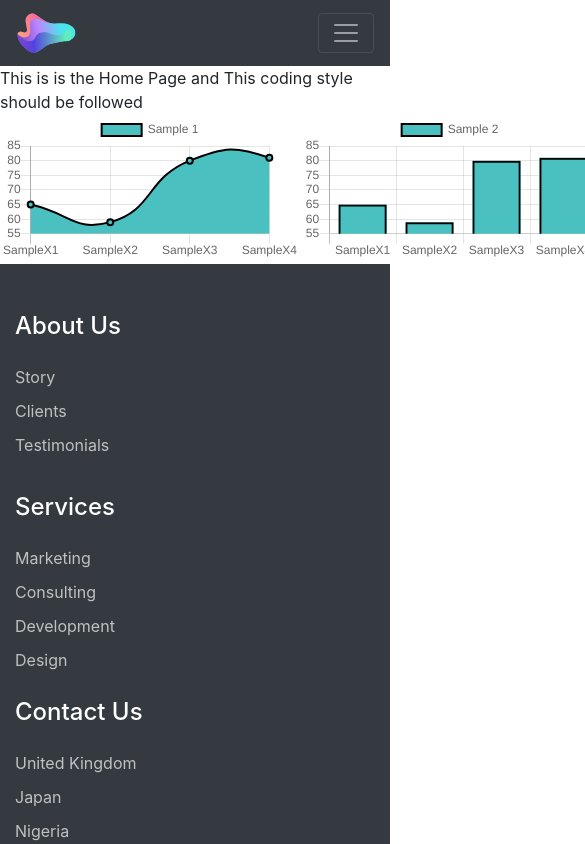
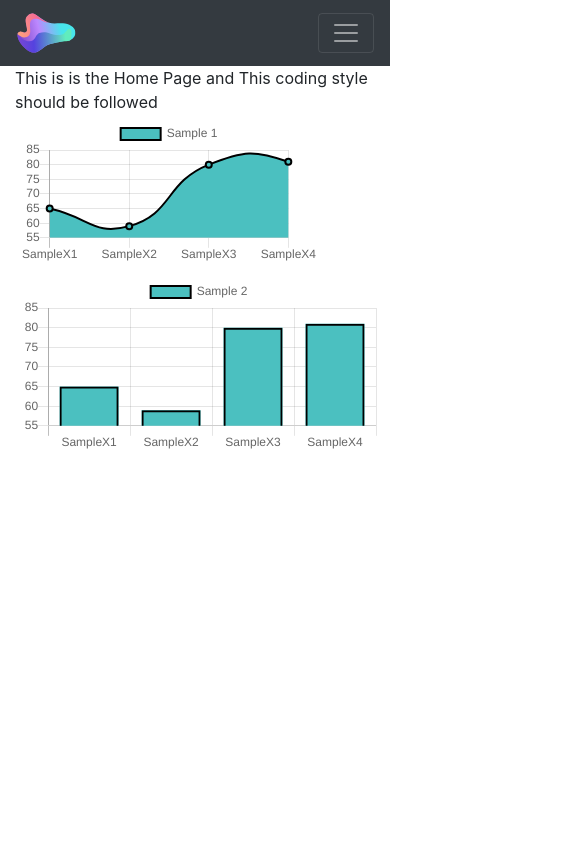
Before and after one commit to indeplot/indeplot, a React (Create React App) app: page / in a window 390 px wide. Shown: the top 844 px of the page, 585 px wide, since content can reach past the window. Built offline with nearby package versions, Linux system fonts and the light colour scheme.

Commit message:
mobile view corrected

```diff
--- a/src/pages/HomePage/HomePage.js
+++ b/src/pages/HomePage/HomePage.js
@@ -19,19 +19,19 @@ class HomePage extends React.Component {
 
               <div>
                 <Navbar />
-                <Row>
+              <div className="container">
+                 <div className="row align-items-start">
                      <Col>This is is the Home Page and This coding style should be followed</Col>
-                </Row>
-                <div style={{ display: "flex" }}>
-                    <div style={{ flex: 1 }}>
+                     <div className="col-12 col-md m-1" style={{ display: "flex" }}>
                          <Charts chartType="Line" labels={this.state.labels} title="Sample 1" data={this.state.data} options={{}} />
                      </div>
-                    <div style={{ flex: 1 }}>
+                     <div className="col-12 col-md m-1">
                         <Charts chartType="Bar" labels={this.state.labels} title="Sample 2" data={this.state.data} options={{}} />
                      </div>
                   </div>
-                <Footer />
                  </div>
+               </div>
+
         )
     }
 }
```
Lines whose indentation alone changed are shown as unchanged.
